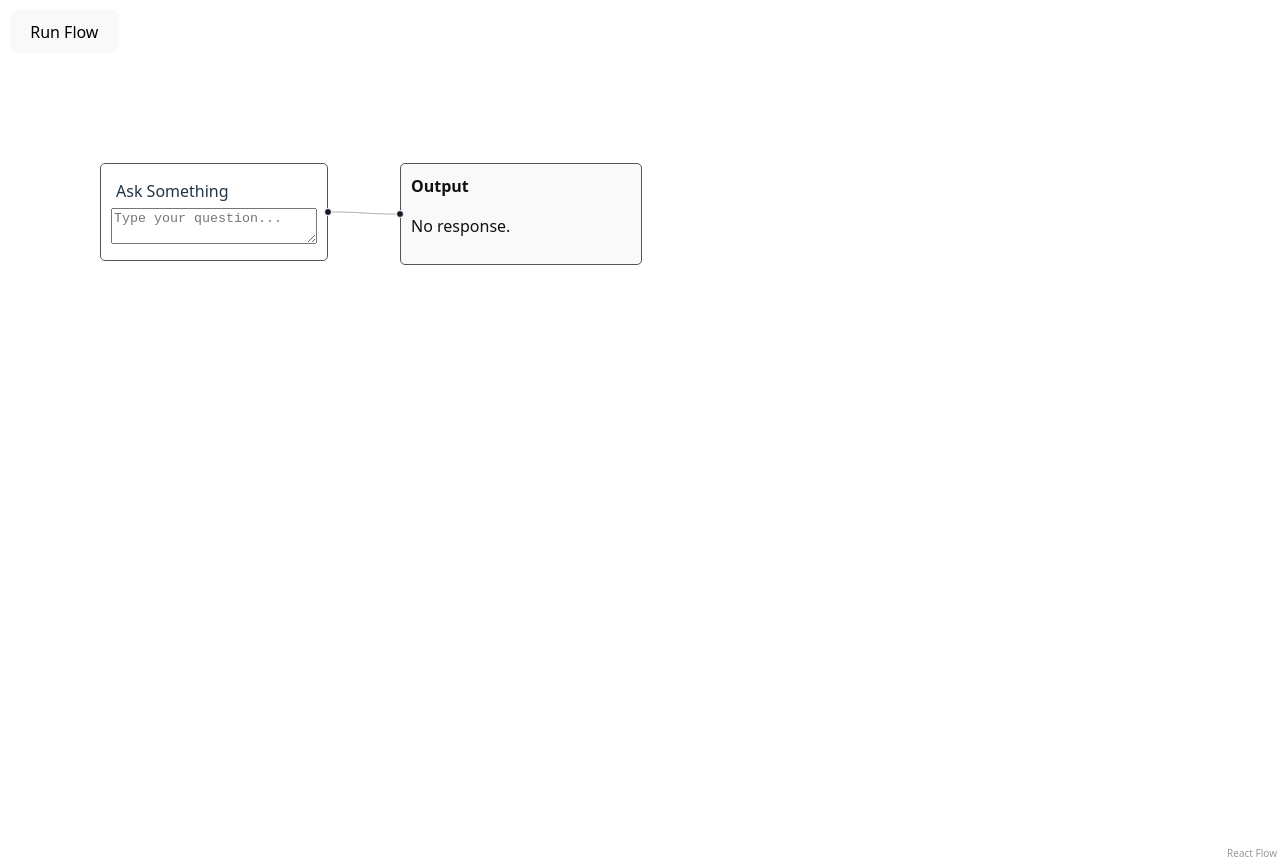
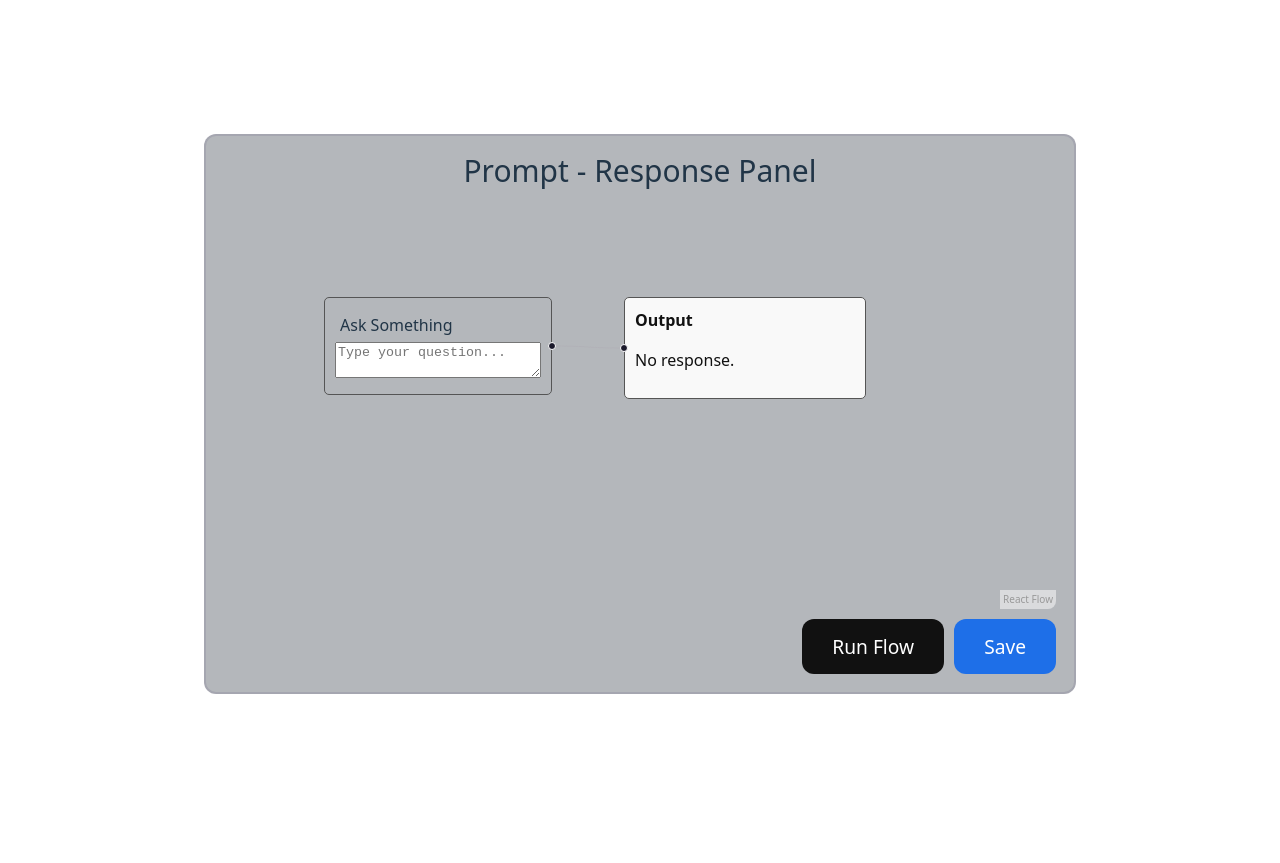
Before and after one commit to BhavyaLuthra18/mern-ai-flow, a React (Vite) app in the folder client/: page / in a window 1280 px wide. After the commit the page ends 800 px from the top, so only its background shows below. Built offline with nearby package versions, Linux system fonts and the light colour scheme.

Commit message:
App.jsx updated , Ui Updated , functionality and toastify

```diff
--- a/client/src/App.jsx
+++ b/client/src/App.jsx
@@ -1,13 +1,17 @@
 import { ReactFlow } from "@xyflow/react";
 import "@xyflow/react/dist/style.css";
 
+// Toast Notifications
+import { toast, ToastContainer } from "react-toastify";
+import "react-toastify/dist/ReactToastify.css";
+
 import { useState } from "react";
 
-// custom Node components
+// Custom Node Components
 import InputNode from "./nodes/InputNode";
 import OutputNode from "./nodes/OutputNode";
 
-// node types
+// Node Types
 const nodeTypes = {
   inputNode: InputNode,
   outputNode: OutputNode,
@@ -17,8 +21,9 @@ function App() {
   const [prompt, setPrompt] = useState("");
   const [response, setResponse] = useState("");
   const [loading, setLoading] = useState(false);
+  const [saving, setSaving] = useState(false);
 
-  // creation of nodes and edges
+  // Creation of nodes and edges
   const nodes = [
     {
       id: "input",
@@ -34,7 +39,7 @@ function App() {
     },
   ];
 
-  // connector between nodes
+  // Connector between nodes
   const edges = [
     {
       id: "input-output",
@@ -43,6 +48,7 @@ function App() {
     },
   ];
 
+  // Handle Run Flow Func
   const handleRunFlow = async () => {
     if (!prompt) return;
     setResponse("");
@@ -55,22 +61,146 @@ function App() {
       },
       body: JSON.stringify({ prompt }),
     });
+
     const data = await res.json();
 
     setResponse(data.answer);
+
     setLoading(false);
+  };
+
+  // Handle Save Response Func
+  const handleSaveResponse = async () => {
+    if (!prompt || !response) return;
+
+    setSaving(true);
+
+    await fetch("http://localhost:5000/api/save-response", {
+      method: "POST",
+      headers: { "Content-Type": "application/json" },
+      body: JSON.stringify({ prompt, response }),
+    });
+
+    setSaving(false);
+
+    toast.success("Saved to DB successfully!");
+
+    // Clearing fields after saving
+    setPrompt("");
+    setResponse("");
+
+    // Refocus input for next query
+    document.querySelector("textarea")?.focus();
   };
 
   return (
     <>
-      <div style={{ width: "100vw", height: "100vh" }}>
-        <div style={{ padding: 10, left: 50, top: 10 }}>
-          <button onClick={handleRunFlow}>
-            {loading ? "Running..." : "Run Flow"}
-          </button>
+      <div
+        style={{
+          width: "100vw",
+          height: "100vh",
+          display: "flex",
+          alignItems: "center",
+          justifyContent: "center",
+        }}
+      >
+        {/**----------Container----------- */}
+        <div
+          style={{
+            width: "65vw",
+            height: "65vh",
+            display: "flex",
+            flexDirection: "column",
+            background: "rgba(40, 50, 60, 0.35)",
+            border: "2px solid rgba(150,150,165,0.5)",
+            borderRadius: "12px",
+            backdropFilter: "blur(6px)",
+            padding: "18px",
+            margin: "12px",
+            marginTop: "5vh",
+          }}
+        >
+          <h1
+            style={{
+              margin: 0,
+              textAlign: "center",
+              marginBottom: "10px",
+              fontSize: "30px",
+              fontWeight: "300",
+            }}
+          >
+            Prompt - Response Panel
+          </h1>
+          {/**-----------------------------Flow-Canvas-------------------------- */}
+          <div
+            style={{
+              flex: 1,
+              borderRadius: "8px",
+              overflow: "hidden",
+            }}
+          >
+            <ReactFlow nodes={nodes} edges={edges} nodeTypes={nodeTypes} />
+          </div>
+          {/*---------Buttons------------*/}
+          <div
+            style={{
+              display: "flex",
+              justifyContent: "flex-end",
+              gap: "10px",
+              marginTop: "10px",
+            }}
+          >
+            <button
+              onClick={handleRunFlow}
+              disabled={loading}
+              style={{
+                fontWeight: "300",
+                padding: "12px 28px",
+                borderRadius: "12px",
+                background: "#111",
+                color: "white",
+                border: "2px solid transparent",
+                fontSize: "1.2rem",
+                cursor: "pointer",
+                transition: "border 0.25s ease, transform 0.25s ease",
+              }}
+              onMouseEnter={(e) =>
+                (e.currentTarget.style.border = "2px solid #1e90ff")
+              }
+              onMouseLeave={(e) =>
+                (e.currentTarget.style.border = "2px solid transparent")
+              }
+            >
+              {loading ? "Thinking..." : "Run Flow"}
+            </button>
+            <button
+              onClick={handleSaveResponse}
+              disabled={saving}
+              style={{
+                padding: "12px 28px",
+                borderRadius: "12px",
+                background: "#1e6fe8",
+                color: "white",
+                border: "2px solid transparent",
+                fontSize: "1.2rem",
+                fontWeight: "300",
+                cursor: saving ? "not-allowed" : "pointer",
+                opacity: saving ? 0.7 : 1,
+                transition: "border 0.25s ease, transform 0.25s ease",
+              }}
+              onMouseEnter={(e) =>
+                (e.currentTarget.style.border = "2px solid #1e90ff")
+              }
+              onMouseLeave={(e) =>
+                (e.currentTarget.style.border = "2px solid transparent")
+              }
+            >
+              {saving ? "Saving..." : "Save"}
+            </button>
+          </div>
         </div>
-        <ReactFlow nodes={nodes} edges={edges} nodeTypes={nodeTypes} />
       </div>
+      <ToastContainer position="top-right" />
     </>
   );
 }
```
